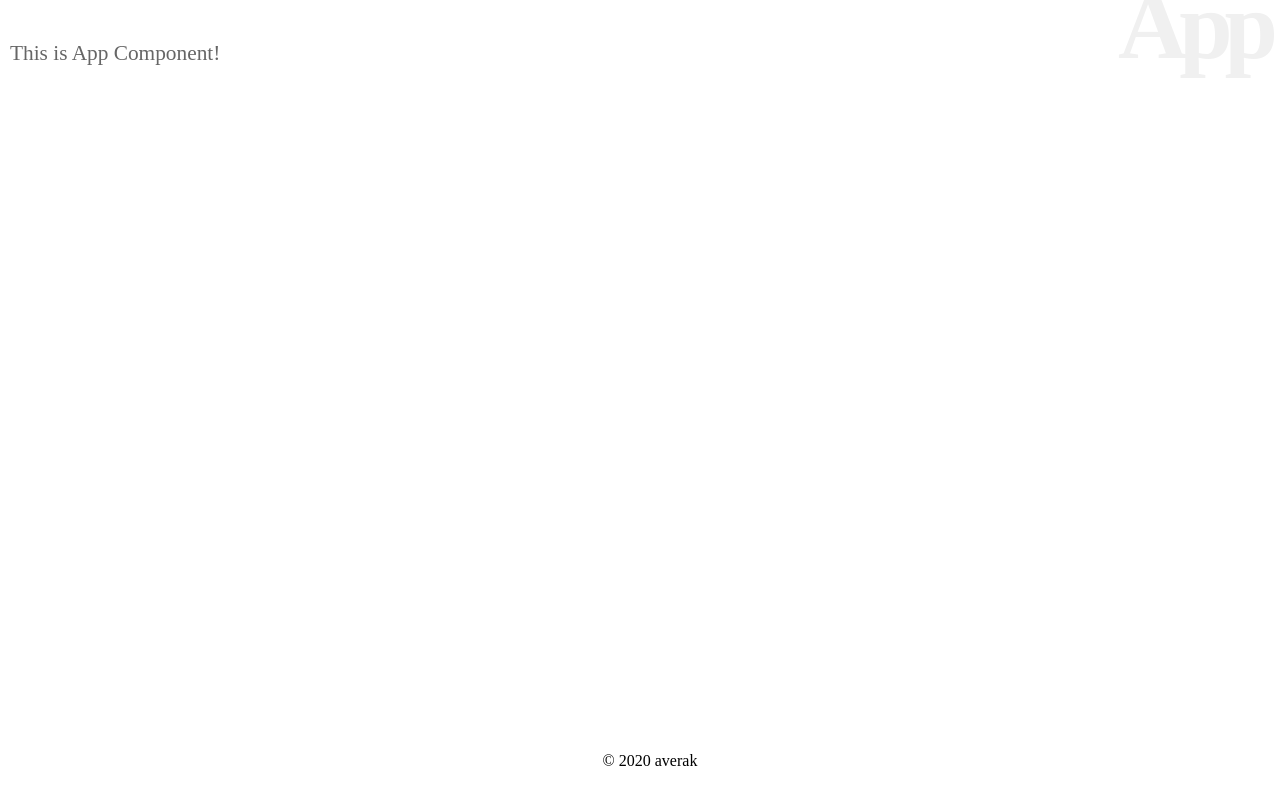
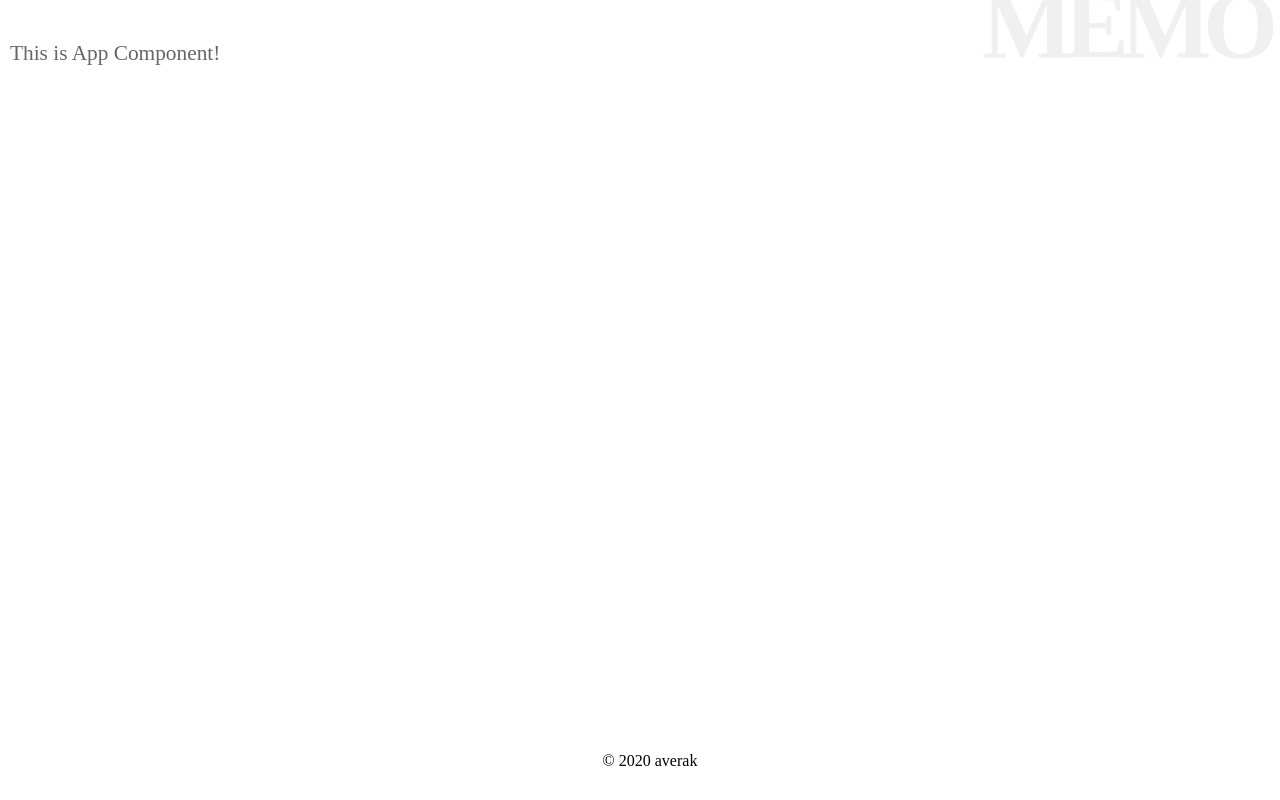
Before and after one commit to averak/react-prac, a React (Create React App) app: page / in a window 1280 px wide. Built offline with nearby package versions, Linux system fonts and the light colour scheme.

Commit message:
[add] header component

```diff
--- a/src/components/App/App.css
+++ b/src/components/App/App.css
@@ -1,14 +1,5 @@
 body {
   margin: 10px;
-}
-
-h1 {
-  font-size: 72pt;
-  font-weight: bold;
-  text-align: right;
-  letter-spacing: -8px;
-  color: #f0f0f0;
-  margin: -40px 0px;
 }
 
 p {
--- a/src/components/App/App.tsx
+++ b/src/components/App/App.tsx
@@ -1,13 +1,9 @@
 import React from "react";
 import "./App.css";
 
-const App: React.FC<{ title: string; message: string }> = ({
-  title,
-  message,
-}) => {
+const App: React.FC<{ message: string }> = ({ message }) => {
   return (
     <div>
-      <h1>{title}</h1>
       <p>{message}</p>
     </div>
   );
--- /dev/null
+++ b/src/components/Header/Header.css
@@ -0,0 +1,8 @@
+h1  {
+  font-size: 72pt;
+  font-weight: bold;
+  text-align: right;
+  letter-spacing: -8px;
+  color: #f0f0f0;
+  margin: -40px 0px;
+}
--- /dev/null
+++ b/src/components/Header/Header.tsx
@@ -0,0 +1,12 @@
+import React from "react";
+import "./Header.css";
+
+const Header: React.FC<{ title: string }> = ({ title }) => {
+  return (
+    <header>
+      <h1>{title}</h1>
+    </header>
+  );
+};
+
+export default Header;
--- a/src/components/index.ts
+++ b/src/components/index.ts
@@ -1,2 +1,3 @@
 export { default as App } from './App/App';
+export { default as Header } from './Header/Header';
 export { default as Footer } from './Footer/Footer';
--- a/src/index.tsx
+++ b/src/index.tsx
@@ -1,10 +1,11 @@
 import React from "react";
 import ReactDOM from "react-dom";
-import { App, Footer } from "./components";
+import { App, Footer, Header } from "./components";
 
 ReactDOM.render(
   <React.StrictMode>
-    <App title="App" message="This is App Component!" />
+    <Header title="MEMO"/>
+    <App message="This is App Component!" />
     <Footer />
   </React.StrictMode>,
   document.getElementById("root")
```
